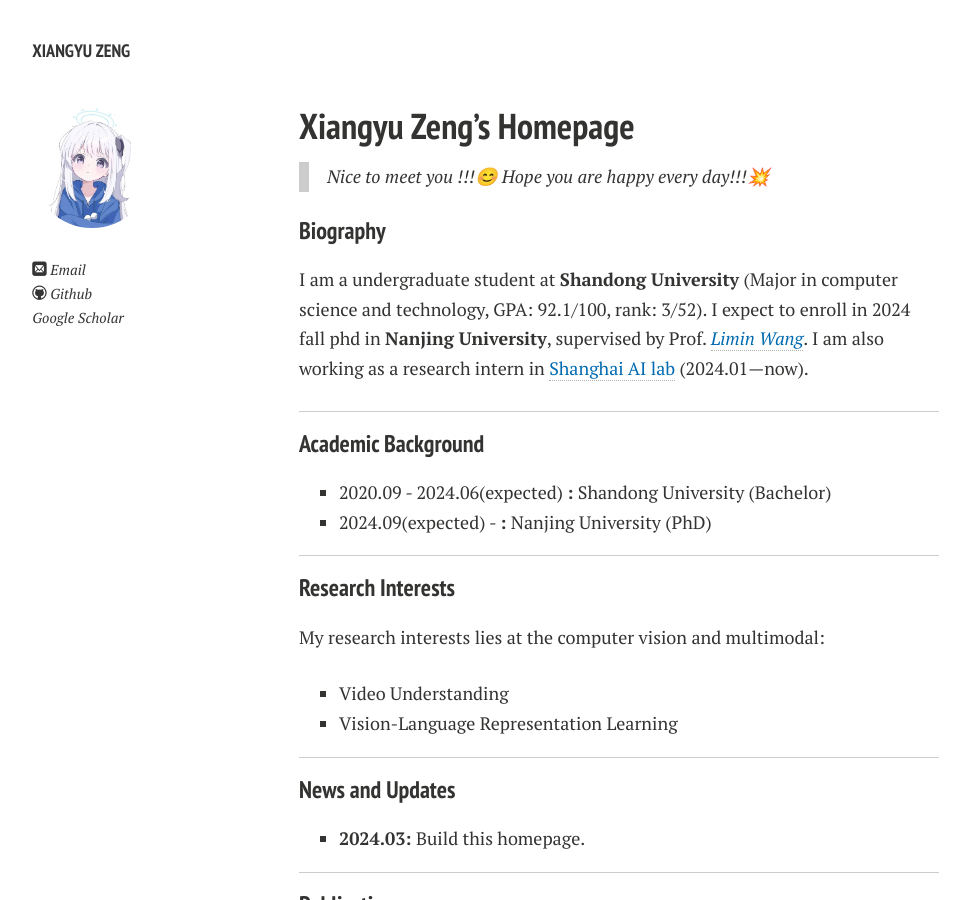
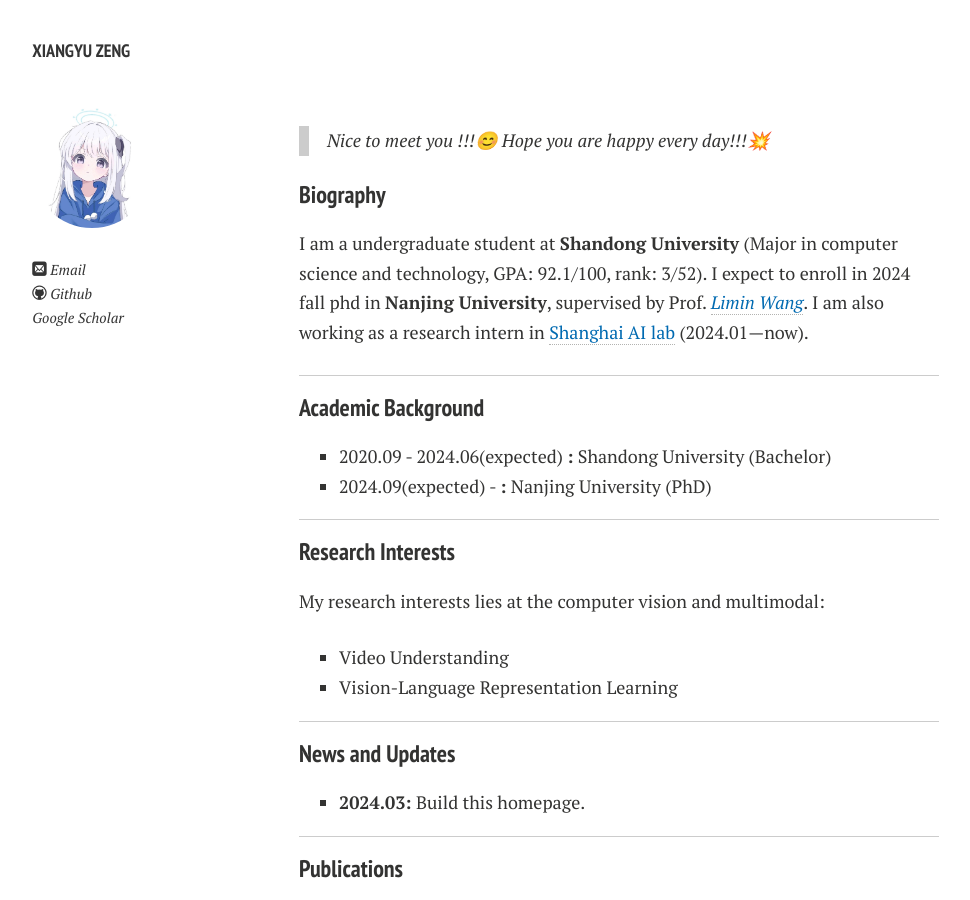
Before and after one commit to LanXingXuan/LanXingXuan.github.io, a Jekyll site: the page built from index.md, in a window 1280 px wide and 900 px high. Shown: the whole window, without its empty margins (21-991 px from the left). Built offline with Jekyll 4.4.1, drawn with Linux system fonts in a browser that asks for light colours; nearby versions of some CDN libraries; comment, search, counter and statistics services are not loaded; a style sheet for code colours, icons or effects is not loaded; our own code applies the rules of GitHub Pages for plain Markdown files.

Commit message:
Update index.md

```diff
--- a/index.md
+++ b/index.md
@@ -1,8 +1,6 @@
 ---
 layout: page
 ---
-
-## Xiangyu Zeng's Homepage
 
 > Nice to meet you !!!😊 Hope you are happy every day!!!💥
 
```
